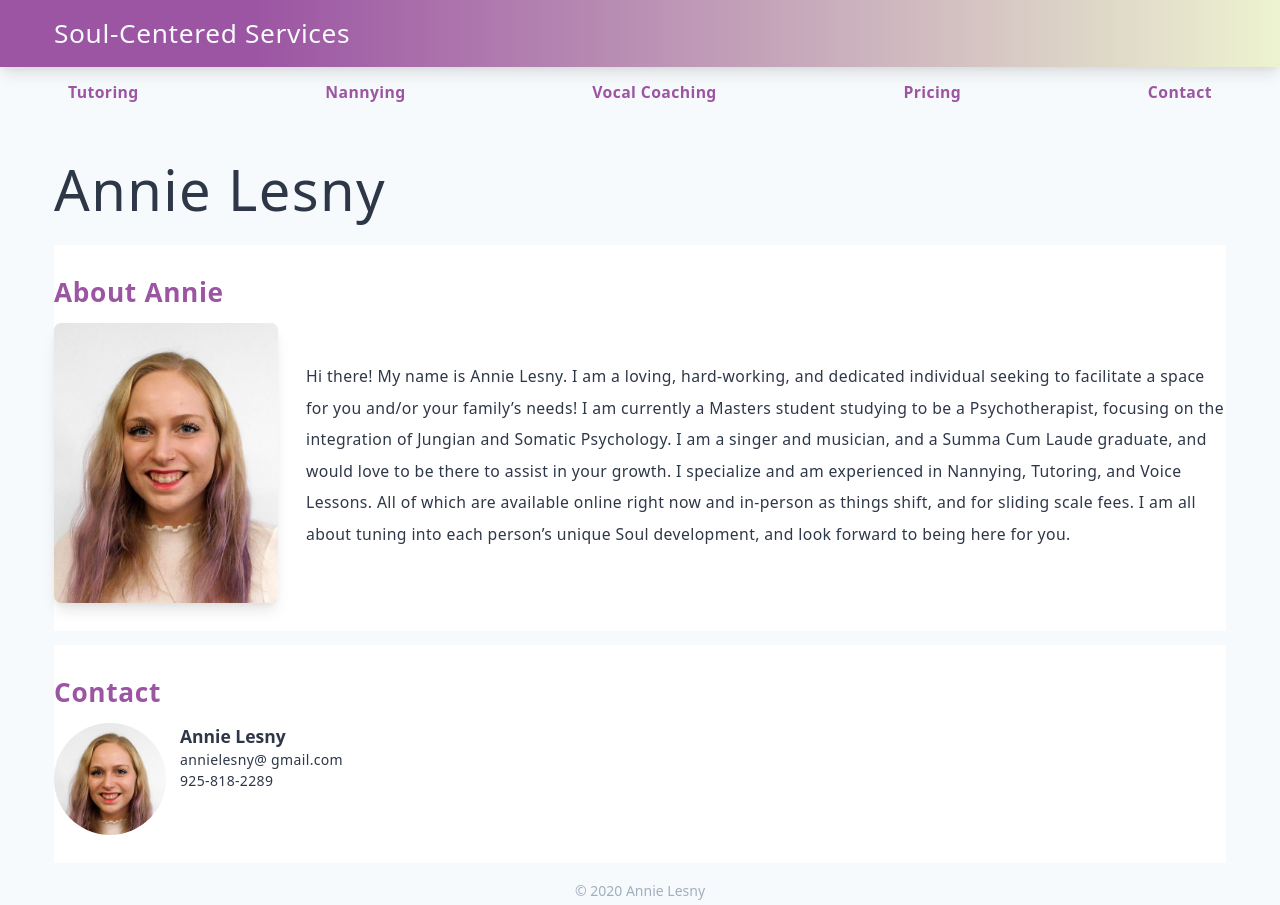
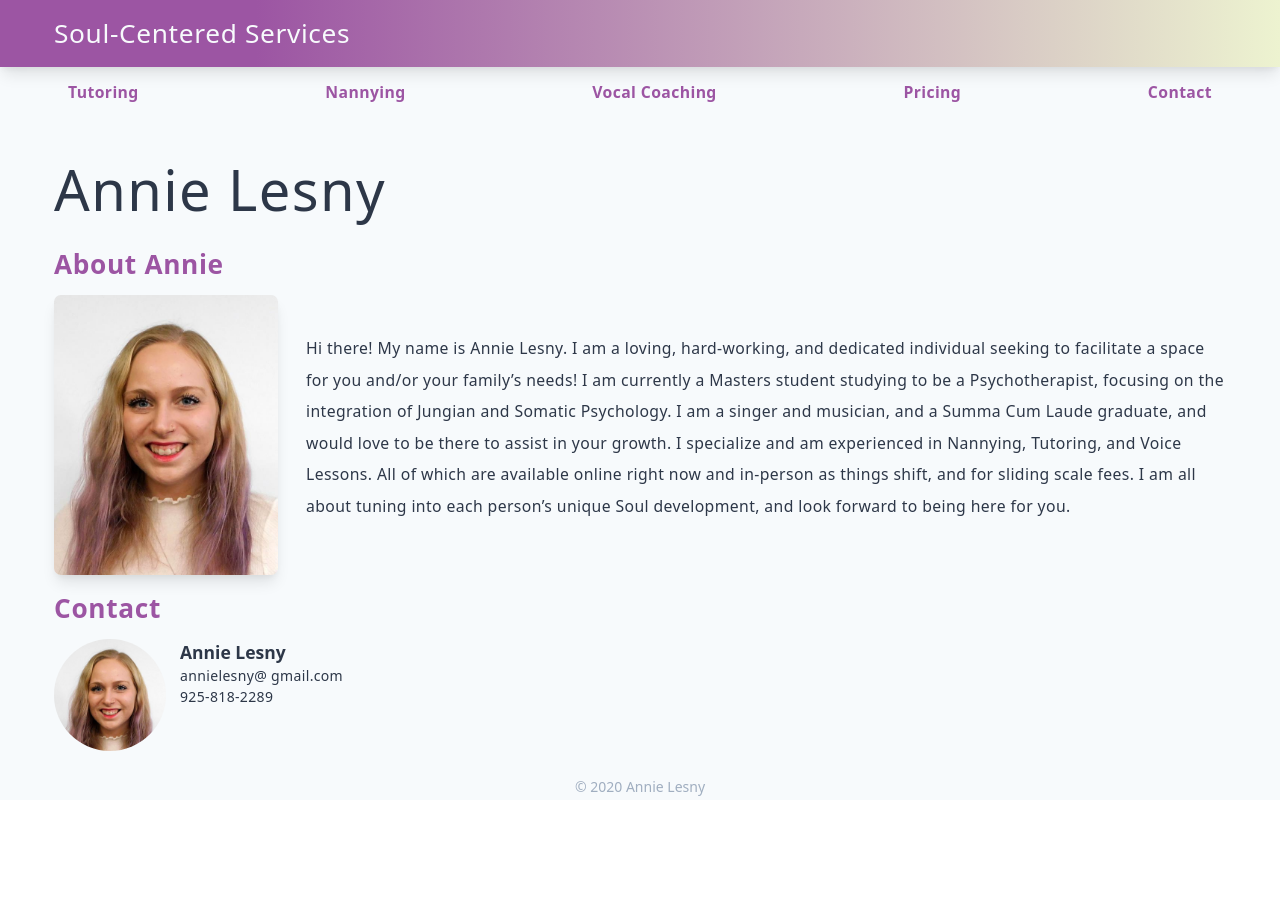
Before and after one commit to devmart10/annie-website, a Next.js app: page / in a window 1280 px wide. After the commit the page ends 800 px from the top, so only its background shows below. Built offline with nearby package versions, Linux system fonts and the light colour scheme.

Commit message:
replaces card class with 'section'

```diff
--- a/src/css/components.css
+++ b/src/css/components.css
@@ -5,12 +5,6 @@
   max-width: 1200px;
 }
 
-.card {
-  @apply py-4;
+.section {
+  /* TODO */
 }
-
-@screen md {
-  .card {
-    @apply py-8;
-  }
-}
--- a/src/sections/AboutMe.js
+++ b/src/sections/AboutMe.js
@@ -3,7 +3,7 @@ import React from "react";
 const AboutMe = () => {
   return (
     <section id="about-me" className="wow">
-      <div className="mb-4 bg-white card">
+      <div className="mb-4 section">
         <h2 className="font-bold text-primary">About Annie</h2>
         <div className="flex items-center">
           <img src="/image1.jpg" alt="Profile" className="w-32 h-auto mr-4 rounded-lg shadow-lg md:mr-8 md:w-64" />
--- a/src/sections/Contact.js
+++ b/src/sections/Contact.js
@@ -7,7 +7,7 @@ import data from "../data/personal.json";
 const Contact = () => {
   return (
     <section id="contact" className="wow">
-      <div className="mb-4 bg-white card">
+      <div className="mb-4 section">
         <h2 className="font-bold text-primary">Contact</h2>
         <div className="flex">
           <img src="/image1_square.jpg" alt="Profile" className="w-32 h-32 mr-4 rounded-full" />
--- a/src/sections/Nanny.js
+++ b/src/sections/Nanny.js
@@ -3,7 +3,7 @@ import React from "react";
 const Nanny = () => {
   return (
     <section id="nanny" className="wow">
-      <div className="mb-4 bg-white card">
+      <div className="mb-4 section">
         <h2 className="font-bold text-primary">Nannying</h2>
         <p>
           Are you feeling overwhelmed and noticing that your child or children are needing more support? Most parents
--- a/src/sections/Pricing.js
+++ b/src/sections/Pricing.js
@@ -3,7 +3,7 @@ import React from "react";
 const Pricing = () => {
   return (
     <section id="pricing" className="wow">
-      <div className="mb-4 bg-white card">
+      <div className="mb-4 section">
         <h2 className="font-bold text-primary">Fees</h2>
         <p>
           <strong>Voice Lessons:</strong> $35 per hour for and some sliding scale slots available.
--- a/src/sections/Testimony.js
+++ b/src/sections/Testimony.js
@@ -3,7 +3,7 @@ import React from "react";
 const Testimony = () => {
   return (
     <section id="testimony" className="wow">
-      <div className="mb-4 bg-white card">
+      <div className="mb-4 section">
         <h2 className="font-bold text-primary">Testimonials</h2>
         <p>
           Lorem ipsum dolor sit amet consectetur adipisicing elit. Exercitationem impedit reiciendis eius totam nihil
--- a/src/sections/Tutoring.js
+++ b/src/sections/Tutoring.js
@@ -3,7 +3,7 @@ import React from "react";
 const Tutoring = () => {
   return (
     <section id="tutoring" className="wow">
-      <div className="mb-4 bg-white card">
+      <div className="mb-4 section">
         <h2 className="font-bold text-primary">Tutoring</h2>
         <p>
           Are you and/ or your children feeling overwhelmed by schoolwork? Is it affecting your relationship and making
--- a/src/sections/Vocal.js
+++ b/src/sections/Vocal.js
@@ -3,7 +3,7 @@ import React from "react";
 const Vocal = () => {
   return (
     <section id="vocal" className="wow">
-      <div className="mb-4 bg-white card">
+      <div className="mb-4 section">
         <h2 className="font-bold text-primary">Vocal Tutoring</h2>
         <p>
           Are you someone that’s excited or anxious about singing but have never gotten the support you’ve needed to
```
